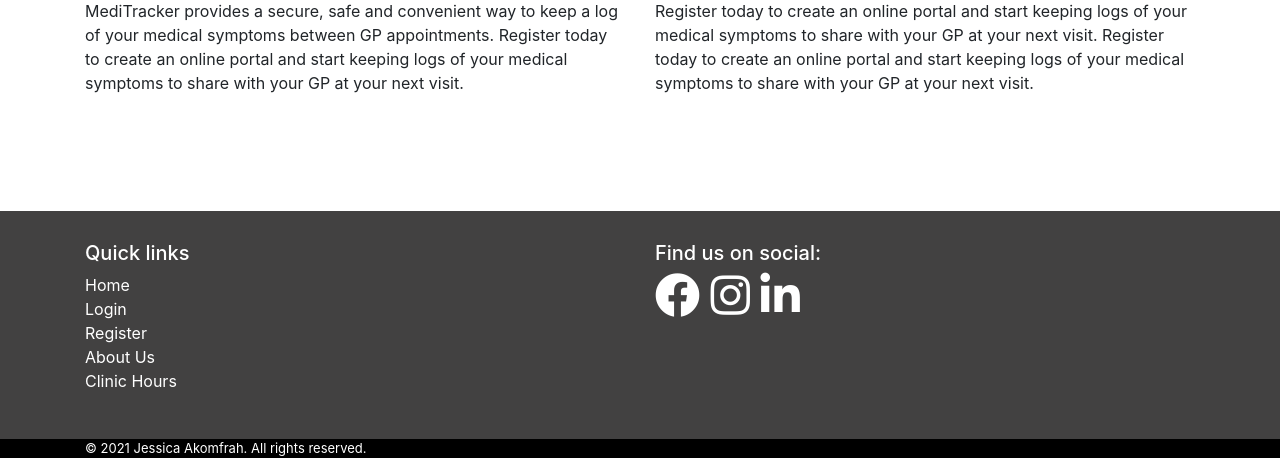
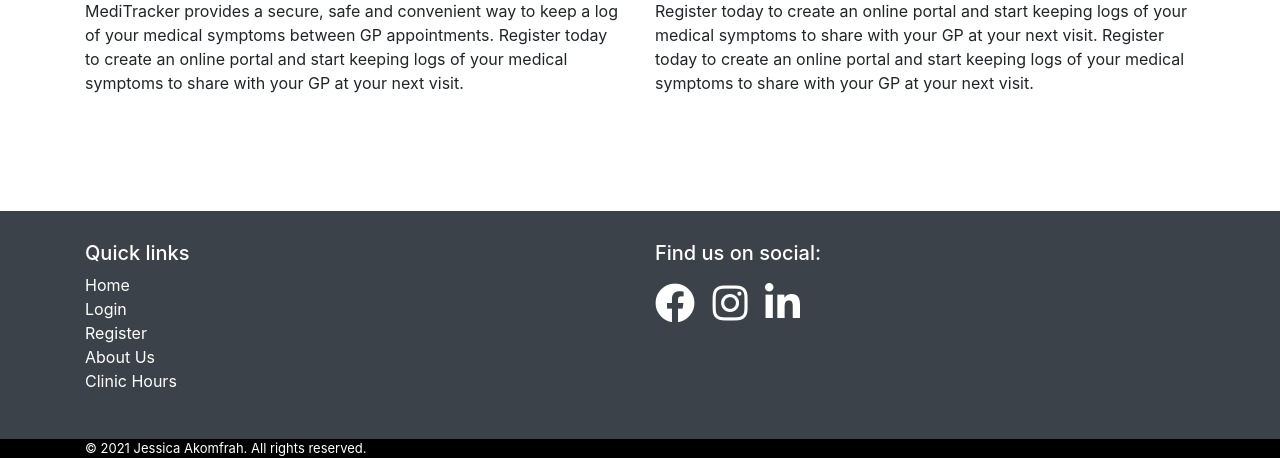
Before and after one commit to JessicaJuliet/meditracker, a Flask app: page / in a window 1280 px wide. Shown: the part 1079-1537 px from the top of the page. Run offline with Flask 2, Linux system fonts and the light colour scheme; some libraries are stand-ins or nearby versions.

Commit message:
Update footer grey and spacing between Font Awesome icons

```diff
--- a/static/css/style.css
+++ b/static/css/style.css
@@ -56,7 +56,7 @@
 /* ----------- Footer ----------- */
 /* Used Chrome Dev Tools to find padding on bulleted items */
 .footer{
-    background-color: rgb(66, 65, 65);
+    background-color: #3B424A;
     padding-top: 30px;
     padding-bottom: 30px;
 }
@@ -75,10 +75,11 @@
     color: white;
 }
 
-.fab {
+footer .fab {
     color: white;
-    font-size: 45px;
-    padding-right: 6px;
+    font-size: 40px;
+    padding-right: 13px;
+    padding-top: 10px;
 }
 
 .copyright {
```
